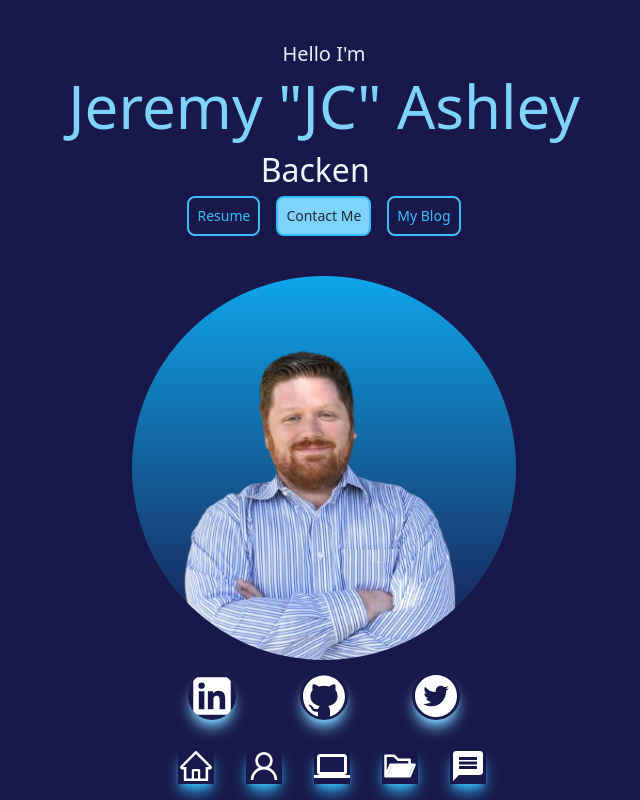
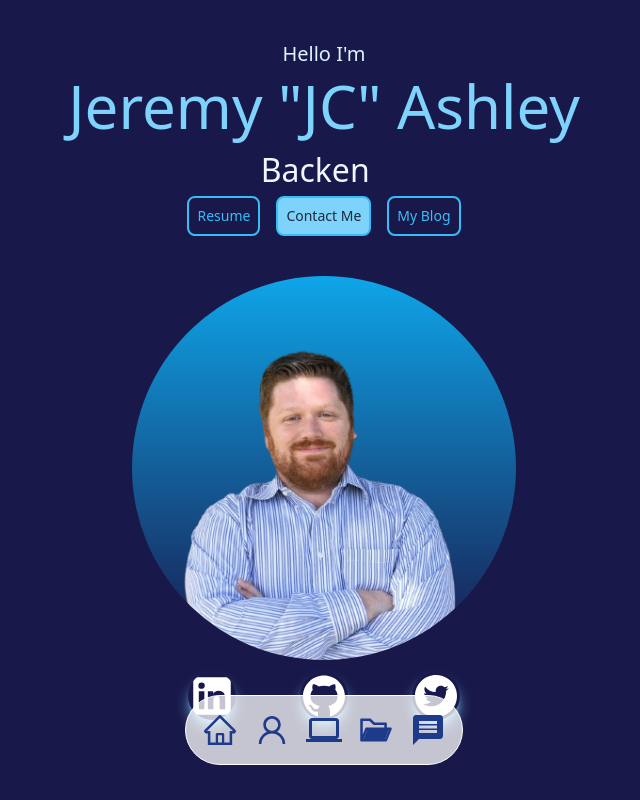
Before and after one commit to Messyginger0804/next.js-portfolio, a Next.js app: page / in a window 1280 px wide. Shown: the top 800 px of the page, without its empty margins (316-956 px from the left). Built offline with nearby package versions, Linux system fonts and the light colour scheme.

Commit message:
styles( Navbar.jsx): chaned navbar to apear as navbar with an opacic look

```diff
--- a/pages/components/Navbar.jsx
+++ b/pages/components/Navbar.jsx
@@ -5,22 +5,18 @@ import { MdComputer, MdMessage } from 'react-icons/md';
 
 function Navbar() {
     return (
-        <div className='bg-blue-300 rounded-full flex justify-center w-ful'>
-            <nav className='flex justify-center inset-x-2/4 bottom-2 gap-8 p-2 fixed content-center'>
-                <a href='#' className='bg-transparent shadow-lg shadow-sky-400 hover:shadow-sky-500 hover:bg-sky-300 hover:text-blue-900'
-                ><AiOutlineHome className='text-4xl' /></a>
-                <a href='#about' className='bg-transparent shadow-lg shadow-sky-400 hover:shadow-sky-500 hover:bg-sky-300 hover:text-blue-900'
-                ><AiOutlineUser className='text-4xl' /></a>
-                <a href='#tech stack' className='bg-transparent shadow-lg shadow-sky-400 hover:shadow-sky-500 hover:bg-sky-300 hover:text-blue-900'
-                ><MdComputer className='text-4xl' /></a>
-                <a href='#experience' className='bg-transparent shadow-lg shadow-sky-400 hover:shadow-sky-500 hover:bg-sky-300 hover:text-blue-900'
-                ><AiTwotoneFolderOpen className='text-4xl' /></a>
-
-                <a href='#contact' className='bg-transparent shadow-lg shadow-sky-400 hover:shadow-sky-500 hover:bg-sky-300 hover:text-blue-900'
-                ><MdMessage className='text-4xl' />
-                </a>
-            </nav >
-        </div>
+        <nav class="bg-white bg-opacity-75 rounded-full flex justify-center w-fit border border-white border-solid fixed bottom-0 transform -translate-x-1/2 -translate-y-1/2 left-1/2 p-2">
+            <a href='#' class='text-blue-900 p-2
+        hover:bg-sky-300 hover:text-blue-900 hover:rounded-full hover:shadow'><AiOutlineHome class='text-4xl' /></a>
+            <a href='#about' class='text-blue-900 p-2
+        hover:bg-sky-300 hover:text-blue-900 hover:rounded-full hover:shadow'><AiOutlineUser class='text-4xl' /></a>
+            <a href='#tech stack' class='text-blue-900 p-2
+        hover:bg-sky-300 hover:text-blue-900 hover:rounded-full hover:shadow'><MdComputer class='text-4xl' /></a>
+            <a href='#experience' class='text-blue-900 p-2
+        hover:bg-sky-300 hover:text-blue-900 hover:rounded-full hover:shadow'><AiTwotoneFolderOpen class='text-4xl' /></a>
+            <a href='#contact' class='text-blue-900 p-2
+        hover:bg-sky-300 hover:text-blue-900 hover:rounded-full hover:shadow'><MdMessage class='text-4xl' /></a>
+        </nav>
     )
 }
 
```
